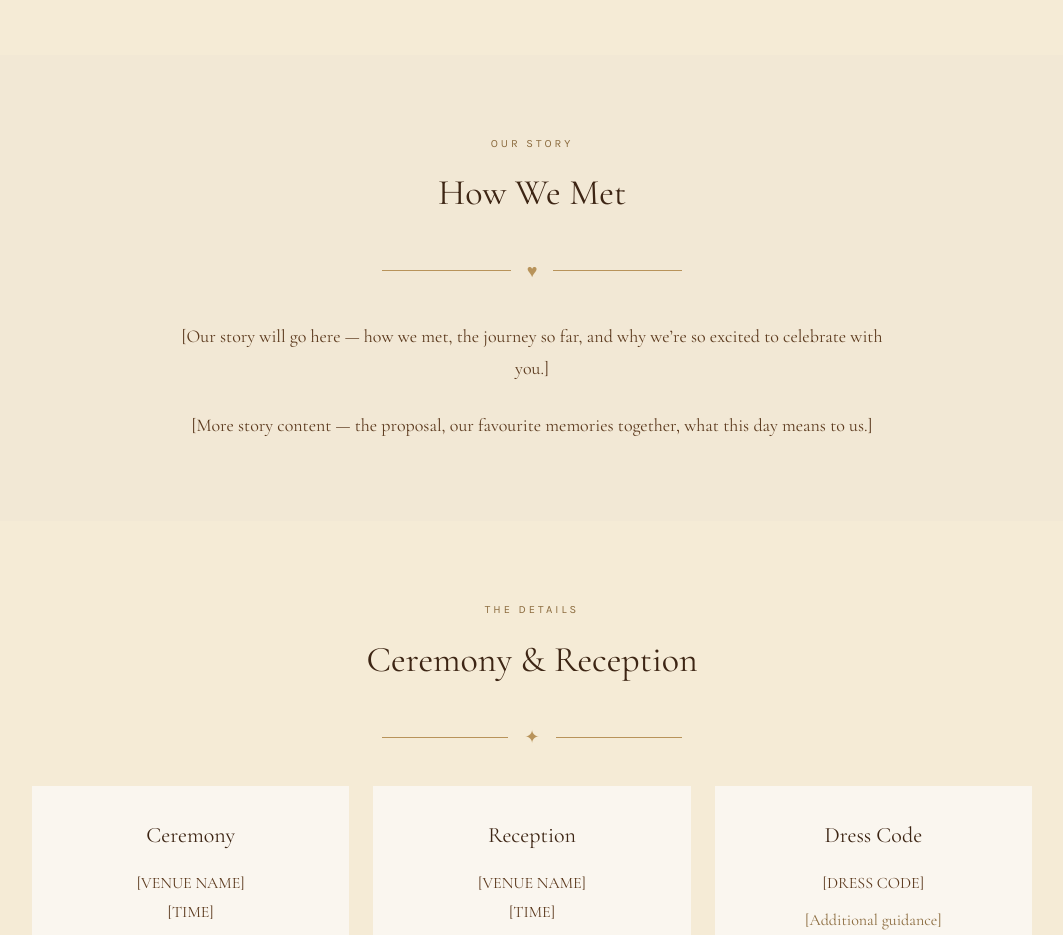
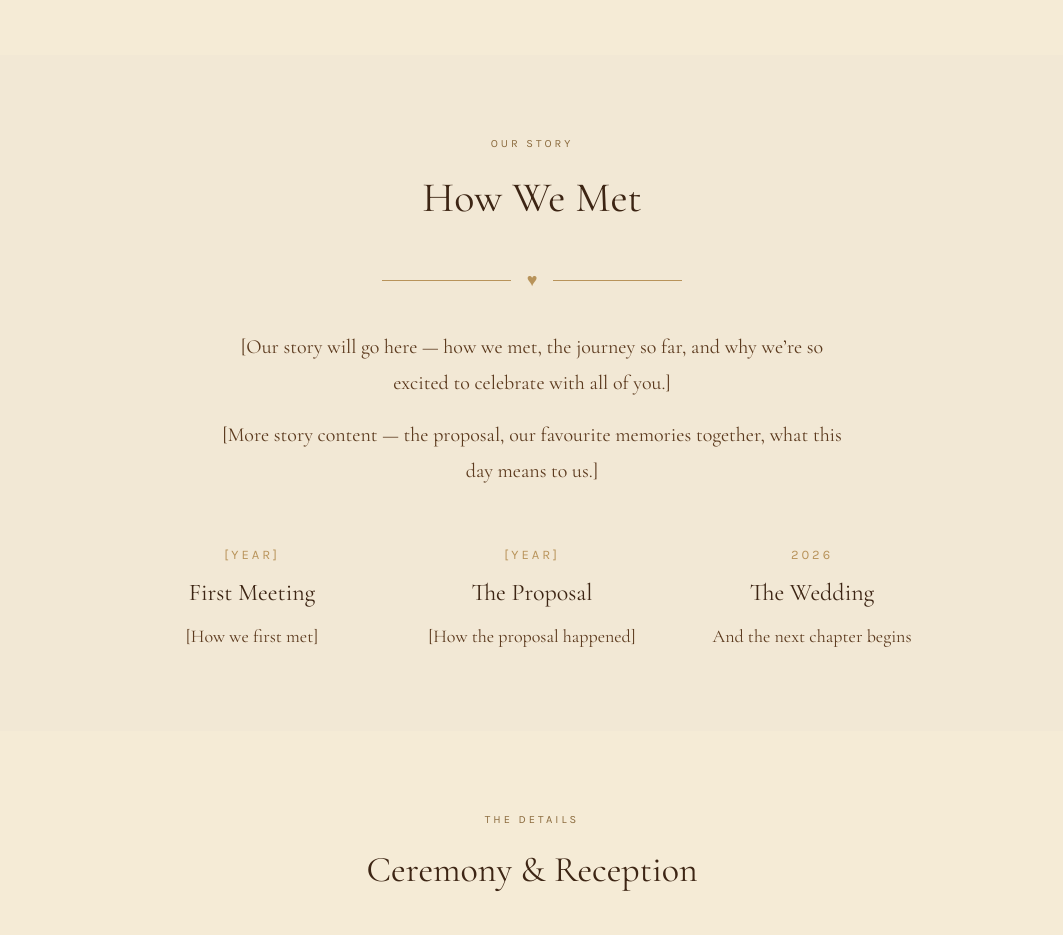
Before and after one commit to tdr24008/Wedding-website, a Next.js app: page / in a window 1280 px wide. Shown: the part 820-1755 px from the top of the page, without its empty margins (108-1171 px from the left). Built offline with nearby package versions, Linux system fonts and the light colour scheme.

Commit message:
feat: build Story section
Add milestone markers (First Meeting, Proposal, Wedding)
with year labels above. Constrain prose width for readability.
All content remains placeholder for user to fill in.

Co-Authored-By: Claude Opus 4.6 <noreply@anthropic.com>

```diff
--- a/components/Story.tsx
+++ b/components/Story.tsx
@@ -1,5 +1,49 @@
 import SectionLabel from "@/components/ui/SectionLabel";
 import Divider from "@/components/ui/Divider";
+
+interface MilestoneProps {
+  year: string;
+  title: string;
+  description: string;
+}
+
+function Milestone({ year, title, description }: MilestoneProps) {
+  return (
+    <div style={{ textAlign: "center", maxWidth: 280, flex: 1 }}>
+      <p
+        style={{
+          fontFamily: "var(--font-karla), sans-serif",
+          fontSize: 13,
+          letterSpacing: 3,
+          textTransform: "uppercase",
+          color: "#B8935A",
+          marginBottom: 8,
+        }}
+      >
+        {year}
+      </p>
+      <h3
+        style={{
+          fontSize: 24,
+          fontWeight: 400,
+          color: "#3D2514",
+          marginBottom: 8,
+        }}
+      >
+        {title}
+      </h3>
+      <p
+        style={{
+          fontSize: 18,
+          lineHeight: 1.7,
+          color: "#5C3A1E",
+        }}
+      >
+        {description}
+      </p>
+    </div>
+  );
+}
 
 export default function Story() {
   return (
@@ -10,11 +54,11 @@ export default function Story() {
         backgroundColor: "#F2E8D5",
       }}
     >
-      <div style={{ maxWidth: 720, margin: "0 auto", textAlign: "center" }}>
+      <div style={{ maxWidth: 800, margin: "0 auto", textAlign: "center" }}>
         <SectionLabel text="Our Story" />
         <h2
           style={{
-            fontSize: 36,
+            fontSize: 42,
             fontWeight: 400,
             color: "#3D2514",
             marginBottom: 24,
@@ -25,29 +69,62 @@ export default function Story() {
 
         <Divider icon="♥" />
 
-        {/* TODO: real story content */}
+        {/* TODO: replace with real story */}
         <p
           style={{
-            fontSize: 18,
+            fontSize: 20,
             lineHeight: 1.8,
             color: "#5C3A1E",
-            marginBottom: 24,
+            marginBottom: 16,
+            maxWidth: 640,
+            marginLeft: "auto",
+            marginRight: "auto",
           }}
         >
           [Our story will go here — how we met, the journey so far, and why
-          we&rsquo;re so excited to celebrate with you.]
+          we&rsquo;re so excited to celebrate with all of you.]
         </p>
 
         <p
           style={{
-            fontSize: 18,
+            fontSize: 20,
             lineHeight: 1.8,
             color: "#5C3A1E",
+            maxWidth: 640,
+            marginLeft: "auto",
+            marginRight: "auto",
+            marginBottom: 56,
           }}
         >
           [More story content — the proposal, our favourite memories together,
           what this day means to us.]
         </p>
+
+        <div
+          style={{
+            display: "flex",
+            gap: 40,
+            justifyContent: "center",
+            flexWrap: "wrap",
+          }}
+        >
+          {/* TODO: replace with real milestones */}
+          <Milestone
+            year="[YEAR]"
+            title="First Meeting"
+            description="[How we first met]"
+          />
+          <Milestone
+            year="[YEAR]"
+            title="The Proposal"
+            description="[How the proposal happened]"
+          />
+          <Milestone
+            year="2026"
+            title="The Wedding"
+            description="And the next chapter begins"
+          />
+        </div>
       </div>
     </section>
   );
```
